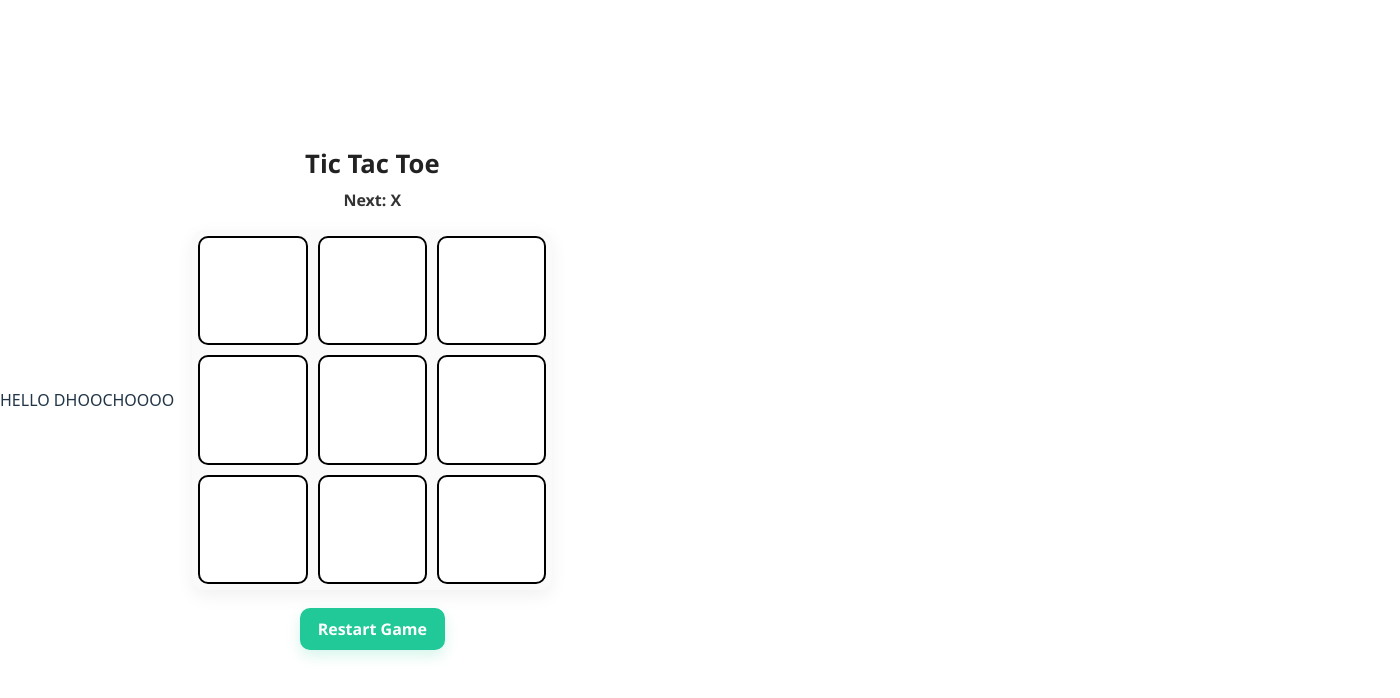
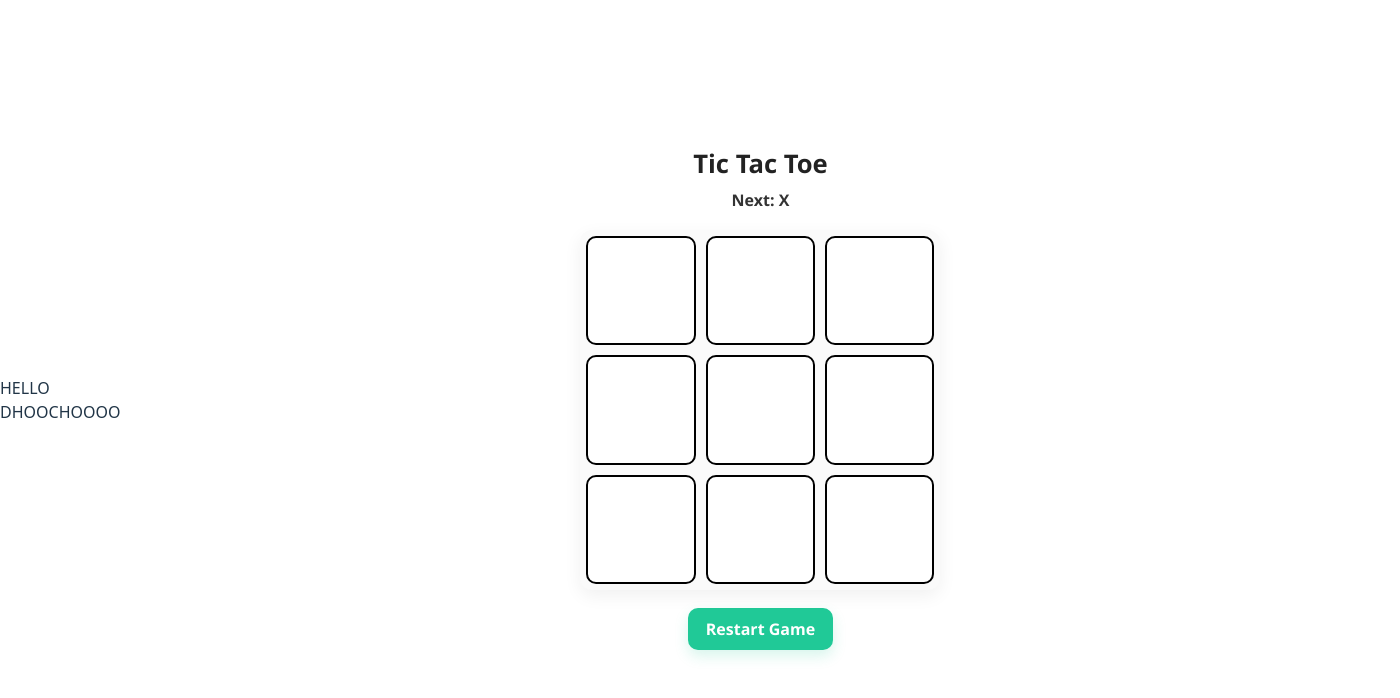
Before and after one commit to varshaa-2003/TicTacToe, a React (Vite) app in the folder tic-tac-toe/: page / in a window 1280 px wide. Shown: the top 698 px of the page, 1400 px wide, since content can reach past the window. Built offline with nearby package versions, Linux system fonts and the light colour scheme.

Commit message:
Update centre alignment

```diff
--- a/tic-tac-toe/src/App.jsx
+++ b/tic-tac-toe/src/App.jsx
@@ -54,6 +54,7 @@ function App() {
 
     const r1 = el1.getBoundingClientRect();
     const r3 = el3.getBoundingClientRect();
+
 
     // center coordinates relative to board's top-left
     const x1 = r1.left - boardRect.left + r1.width / 2;
@@ -127,16 +128,18 @@ function App() {
 
    <div
   style={{
-        minHeight: "100vh",
+    width: "100vw",          // ⬅️ fill the full screen width
+    height: "100vh",         // ⬅️ fill full height
     display: "flex",
     alignItems: "center",
     justifyContent: "center",
-        backgroundColor: "#ffffff",
+    backgroundColor: "#ffffff", // ⬅️ white background
     padding: "18px",
     boxSizing: "border-box",
     fontFamily: "'Segoe UI', Tahoma, Geneva, Verdana, sans-serif",
   }}
 >
+
       <div style={{ textAlign: "center", width: "100%", maxWidth: "520px" }}>
         <h1 style={{ margin: 0, color: "#222", fontSize: "1.6rem" }}>Tic Tac Toe</h1>
         <div style={{ marginTop: 10, marginBottom: 18, fontWeight: 600, color: winner ? "#ff4d4d" : "#333" }}>
@@ -222,5 +225,22 @@ function App() {
     </>
   );
 }
+const buttonStyle = {
+  marginTop: "20px",
+  padding: "10px 20px",
+  fontSize: "18px",
+  backgroundColor: "#007bff",
+  color: "white",
+  border: "none",
+  borderRadius: "10px",
+  cursor: "pointer",
+  transition: "all 0.3s ease-in-out",
+  boxShadow: "0 4px 10px rgba(0, 123, 255, 0.3)",
+};
+
+const buttonHoverStyle = {
+  transform: "scale(1.1)",
+  boxShadow: "0 0 20px rgba(0, 123, 255, 0.8)",
+};
 
 export default App;
```
Lines whose indentation alone changed are shown as unchanged.
